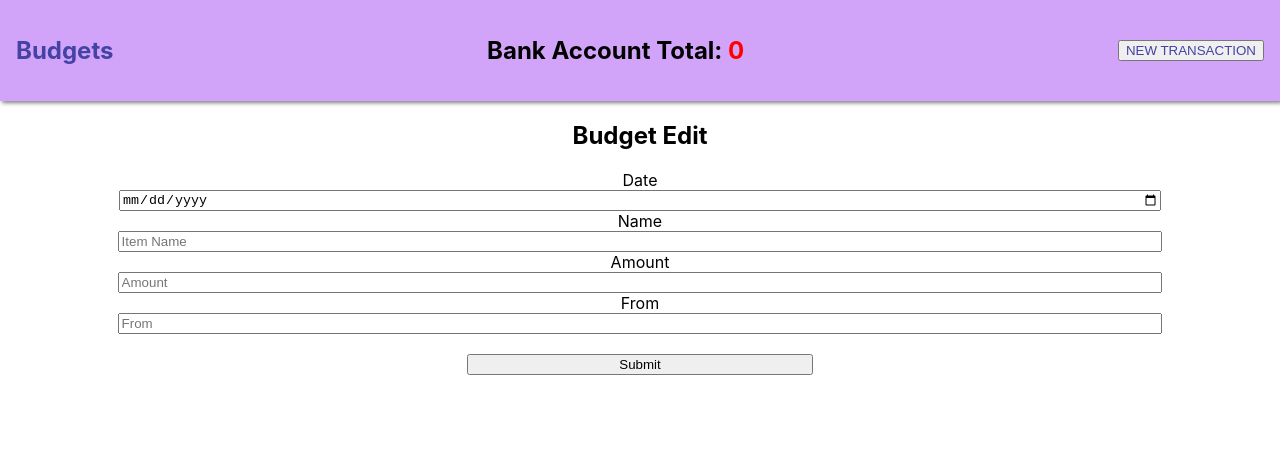
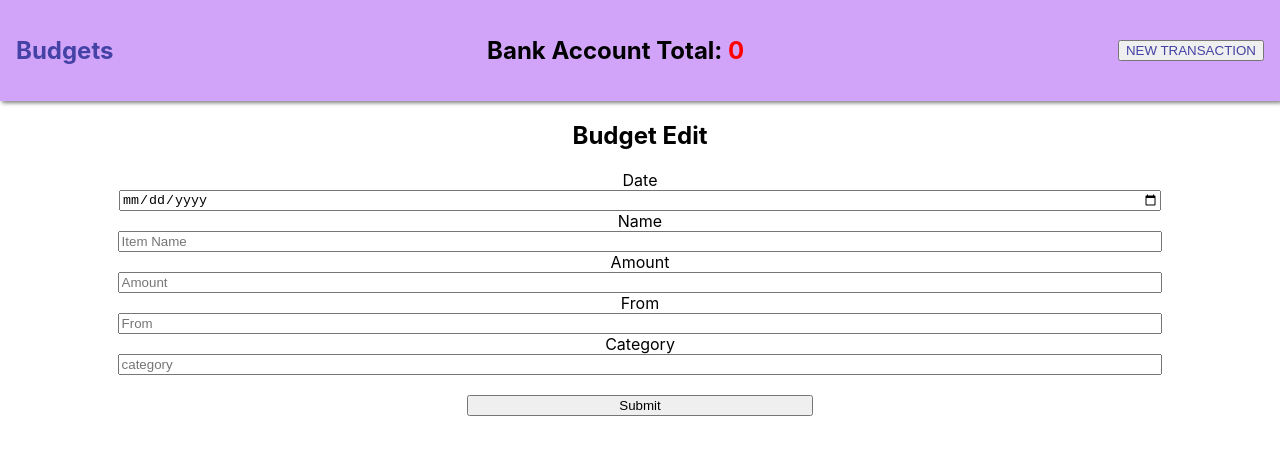
Before and after one commit to ZiqianPan/budgeting-app-project-react, a React (Create React App) app: page /transactions/1/edit in a window 1280 px wide. Shown: the top 454 px of the page. Built offline with nearby package versions, Linux system fonts and the light colour scheme; no server answers.

Commit message:
added category to edit form

```diff
--- a/src/components/BudgetEditForm.js
+++ b/src/components/BudgetEditForm.js
@@ -86,6 +86,16 @@ export default function BudgetEditForm() {
         required
       />
 
+      <label>Category</label>
+      <input
+        id="category"
+        value={budget.category}
+        type="text"
+        onChange={handleTextChange}
+        placeholder="category"
+        required
+      />
+
       <br />
       <input type="submit" />
     </form>
```
